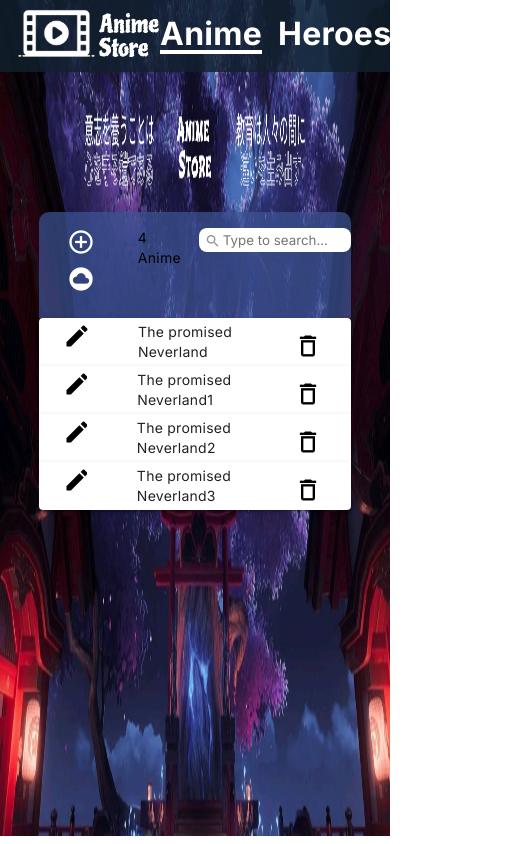
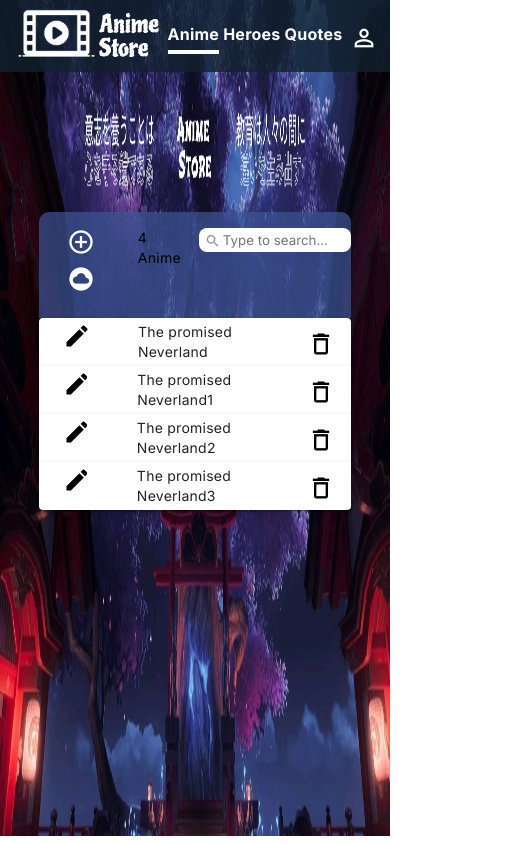
Before and after one commit to AKapran8/anime-store-frontend, an Angular app: page /anime in a window 390 px wide. Shown: the whole page, 522 px wide, since content can reach past the window. Built offline with nearby package versions, Linux system fonts and the light colour scheme.

Commit message:
fixed icons position

```diff
--- a/src/app/components/anime/anime.component.scss
+++ b/src/app/components/anime/anime.component.scss
@@ -70,10 +70,16 @@
 
 .remove-icon {
   position: absolute;
-  top: 14px;
-  right: 25px;
+  top: 12px;
+  right: 24px;
 }
 
 .mat-expansion-panel-header {
   cursor: default;
 }
+
+@media (max-width: 500px) {
+  .remove-icon {
+    right: 12px;
+  }
+}
--- a/src/app/components/header/header.component.scss
+++ b/src/app/components/header/header.component.scss
@@ -33,3 +33,18 @@
 .active {
   border-bottom: 4px #fff solid;
 }
+
+@media (max-width: 580px) {
+  .list {
+    li {
+      color: #fff;
+      margin-right: 4px;
+      font-size: 16px;
+      cursor: pointer;
+
+      &:last-child {
+        margin: 0;
+      }
+    }
+  }
+}
```
